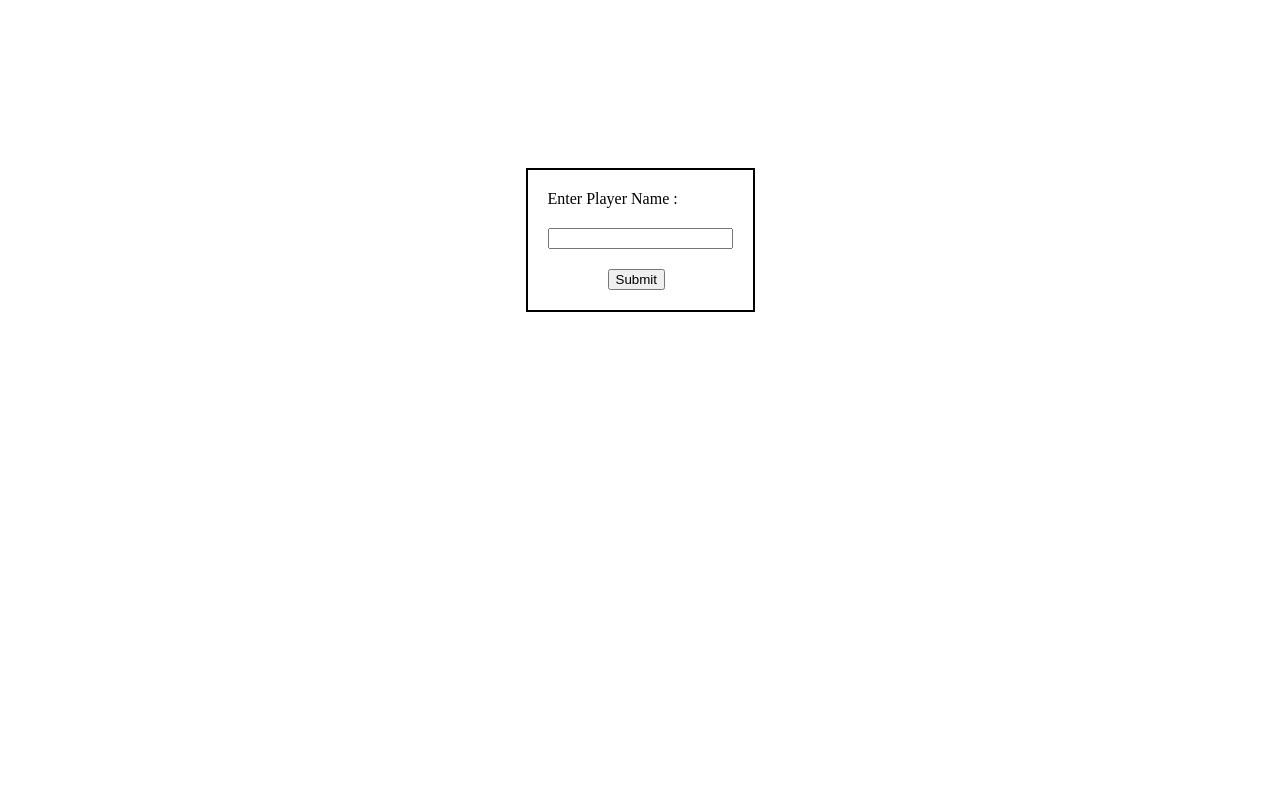
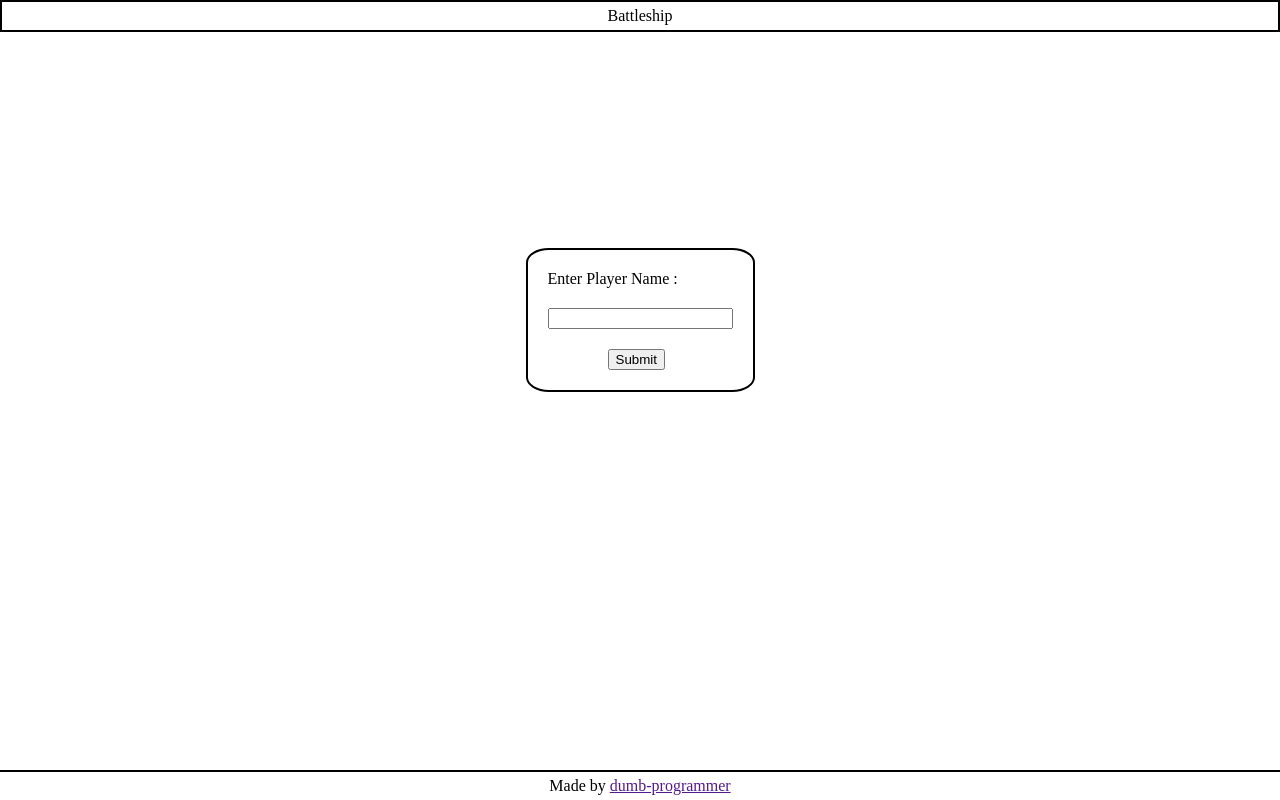
Before and after one commit to dumb-programmer/battleship, a website built with webpack: page dist/index.html in a window 1280 px wide. Built offline with nearby package versions, Linux system fonts and the light colour scheme.

Commit message:
Add basic header and footer and style them

```diff
--- a/src/style.css
+++ b/src/style.css
@@ -5,6 +5,8 @@
 .content {
     display: flex;
     justify-content: center;
+    position: relative;
+    top: 10vh;
 }
 
 .box, .selected-box {
@@ -67,6 +69,7 @@
 
 form {
     border: 2px solid black;
+    border-radius: 10%;
     padding: 20px;
 }
 
@@ -74,7 +77,7 @@ form {
     display: flex;
     justify-content: center;
     position: relative;
-    top: 20vh;
+    top: 30vh;
 }
 
 input{
@@ -94,3 +97,23 @@ input{
     position: relative;
     top: 40vh;
 }
+
+header{
+    width: 100vw;
+    border: 2px solid black;
+    text-align: center;
+    position: absolute;
+    top: 0;
+    left: 0;
+    padding: 5px;
+}
+
+footer{
+    position: absolute;
+    bottom: 0;
+    left: 0;
+    width: 100vw;
+    padding: 5px;
+    text-align: center;
+    border-top: 2px solid black;
+}
```
Also changed, not shown: dist/index.html.
